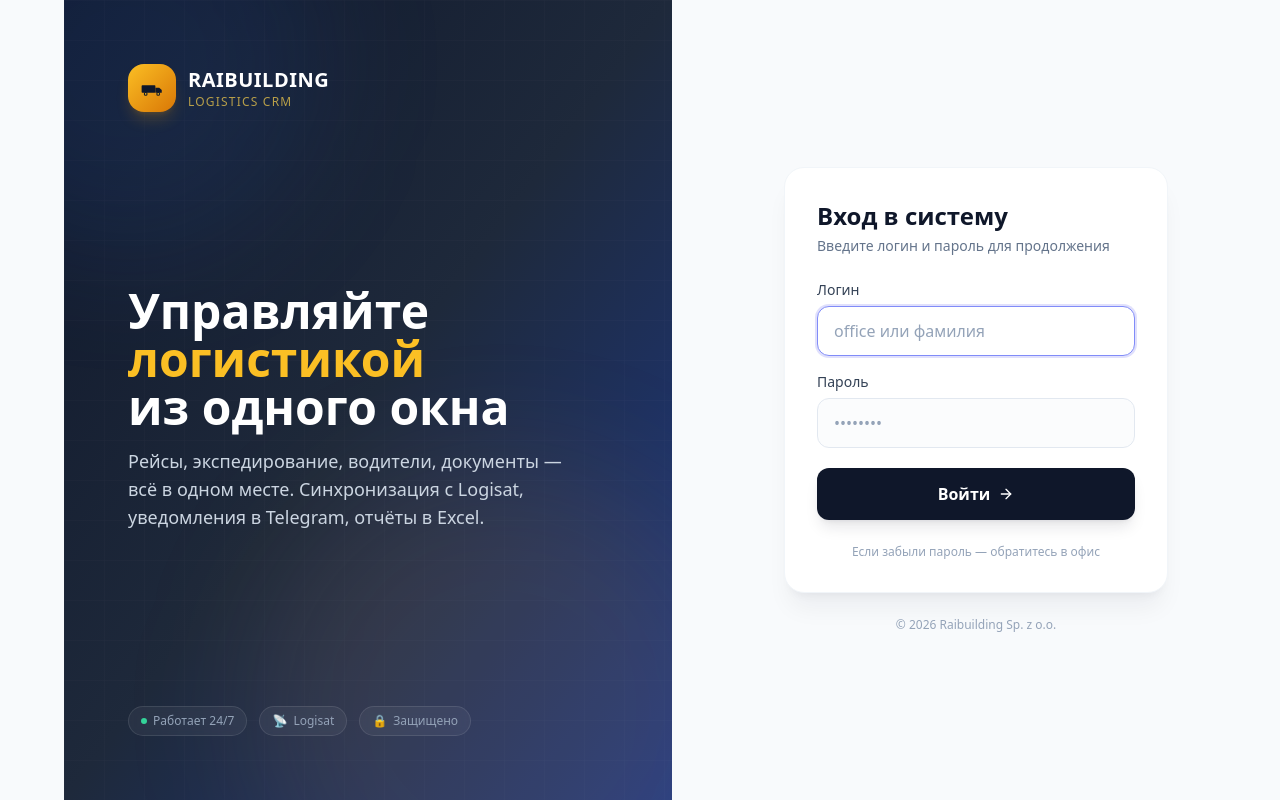
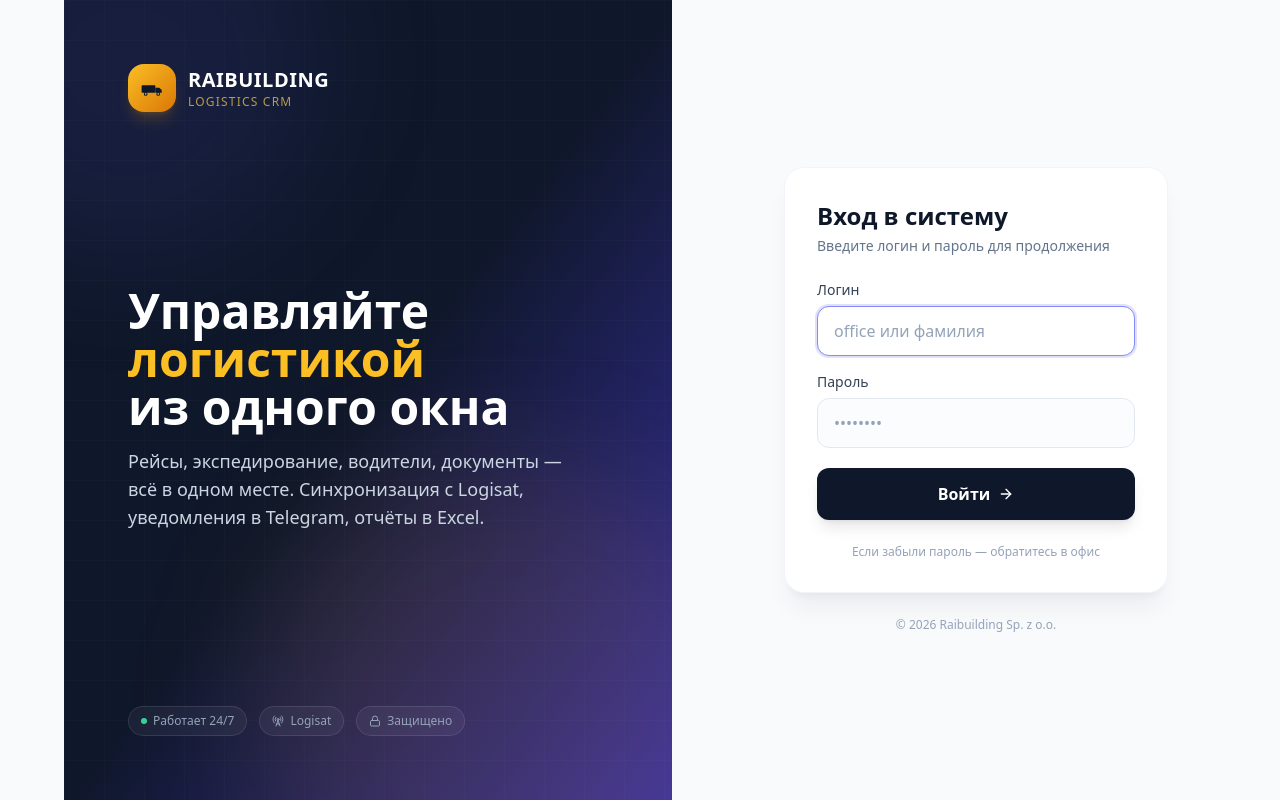
Before and after one commit to kru4ara/logistics-new, a Next.js app: page /login in a window 1280 px wide. Built offline with nearby package versions, Linux system fonts and the light colour scheme; no server answers.

Commit message:
Update page.tsx

```diff
--- a/app/login/page.tsx
+++ b/app/login/page.tsx
@@ -1,3 +1,4 @@
+import { RadioTower, Lock } from 'lucide-react';
 import LoginForm from './LoginForm';
 
 export const dynamic = 'force-dynamic';
@@ -6,9 +7,9 @@ export default function LoginPage() {
   return (
     <main className="min-h-screen flex">
       {/* ЛЕВАЯ ЧАСТЬ: брендинг (только на десктопе) */}
-      <div className="hidden lg:flex lg:w-1/2 relative bg-gradient-to-br from-slate-900 via-slate-800 to-blue-900 overflow-hidden">
+      <div className="hidden lg:flex lg:w-1/2 relative bg-gradient-to-br from-ink-900 via-ink-900 to-brand-800 overflow-hidden">
         {/* Декоративные круги */}
-        <div className="absolute -top-32 -left-32 w-96 h-96 rounded-full bg-blue-500/10 blur-3xl" />
+        <div className="absolute -top-32 -left-32 w-96 h-96 rounded-full bg-brand-500/10 blur-3xl" />
         <div className="absolute -bottom-40 -right-20 w-[500px] h-[500px] rounded-full bg-amber-500/10 blur-3xl" />
 
         {/* Тонкая сетка на фоне */}
@@ -64,11 +65,11 @@ export default function LoginPage() {
               <span>Работает 24/7</span>
             </div>
             <div className="flex items-center gap-1.5 bg-white/5 backdrop-blur-sm px-3 py-1.5 rounded-full border border-white/10">
-              <span>📡</span>
+              <RadioTower className="w-3 h-3" />
               <span>Logisat</span>
             </div>
             <div className="flex items-center gap-1.5 bg-white/5 backdrop-blur-sm px-3 py-1.5 rounded-full border border-white/10">
-              <span>🔒</span>
+              <Lock className="w-3 h-3" />
               <span>Защищено</span>
             </div>
           </div>
@@ -78,7 +79,7 @@ export default function LoginPage() {
       {/* ПРАВАЯ ЧАСТЬ: форма */}
       <div className="flex-1 flex items-center justify-center p-4 sm:p-6 bg-slate-50 relative">
         {/* Мягкий градиент на фоне для мобильных */}
-        <div className="absolute inset-0 bg-gradient-to-br from-slate-50 via-blue-50/30 to-slate-50 lg:hidden" />
+        <div className="absolute inset-0 bg-gradient-to-br from-slate-50 via-brand-50/30 to-slate-50 lg:hidden" />
 
         <div className="relative w-full max-w-sm">
           {/* Логотип сверху (только мобильный / планшет) */}
```
